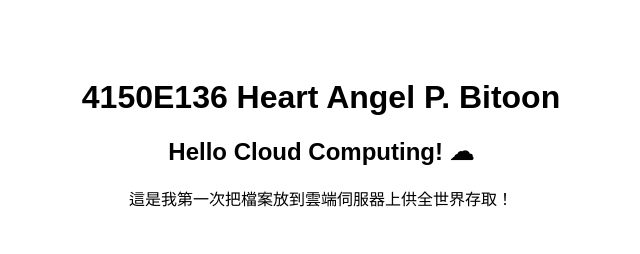
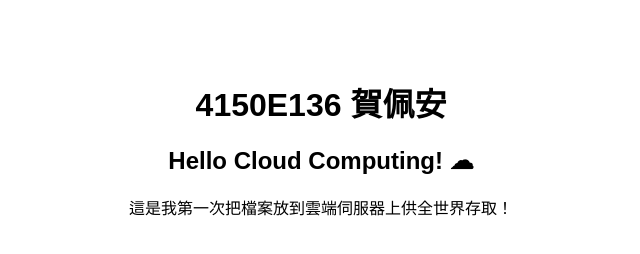
Before and after one commit to bitoonheart04-design/my-first-cloud-page, a plain HTML site: page index.html in a window 1280 px wide. Shown: the whole page, without its empty margins (319-959 px from the left). Drawn offline with Linux system fonts and the light colour scheme.

Commit message:
Update index.html

```diff
--- a/index.html
+++ b/index.html
@@ -4,7 +4,7 @@
     <title>我的第一個雲端網頁</title>
 </head>
 <body style="text-align:center; padding-top:50px; font-family:sans-serif;">
-    <h1> 4150E136 Heart Angel P. Bitoon</h1>
+    <h1> 4150E136 賀佩安   </h1>
     <h2>Hello Cloud Computing! ☁</h2>
     <p>這是我第一次把檔案放到雲端伺服器上供全世界存取！</p>
 </body>
```
